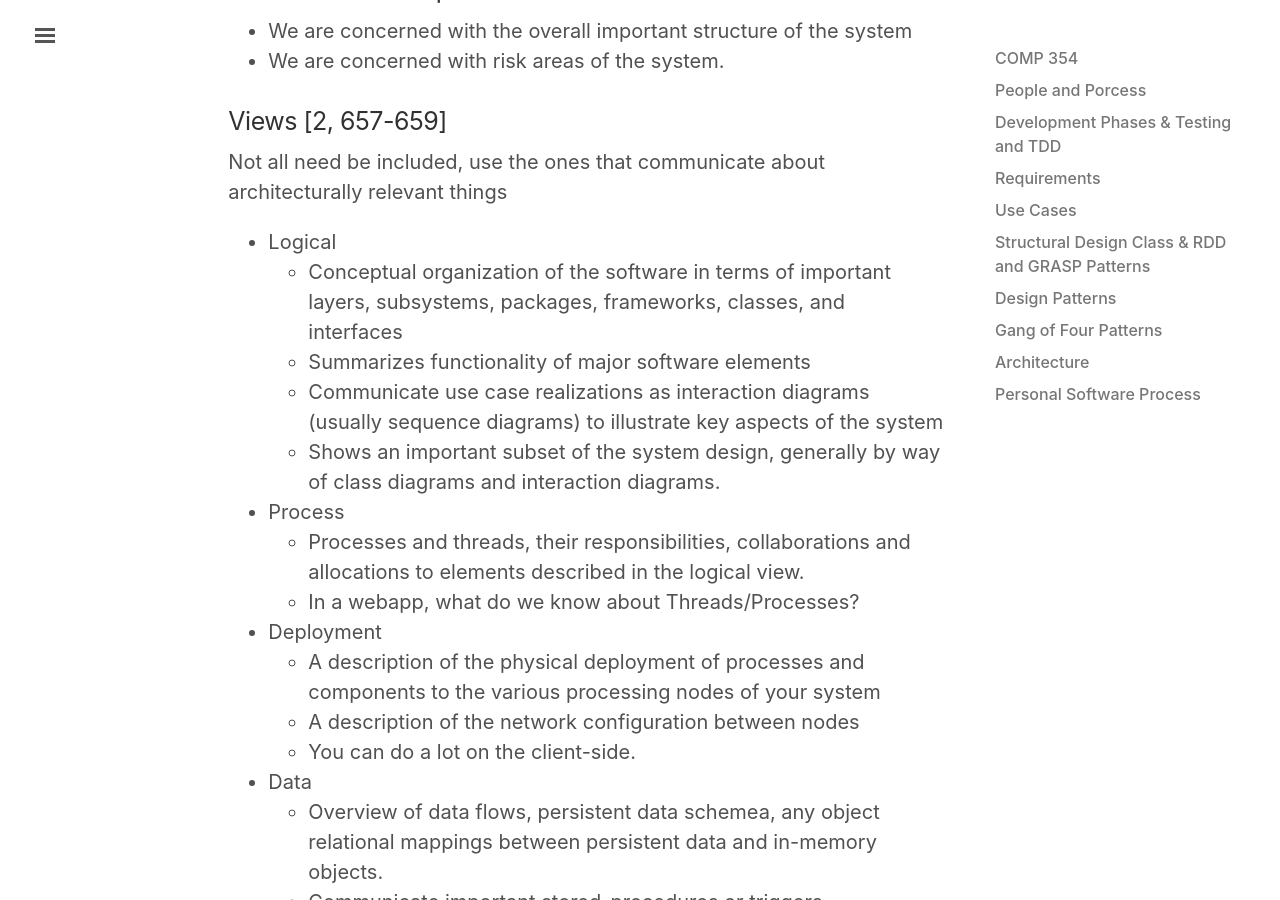
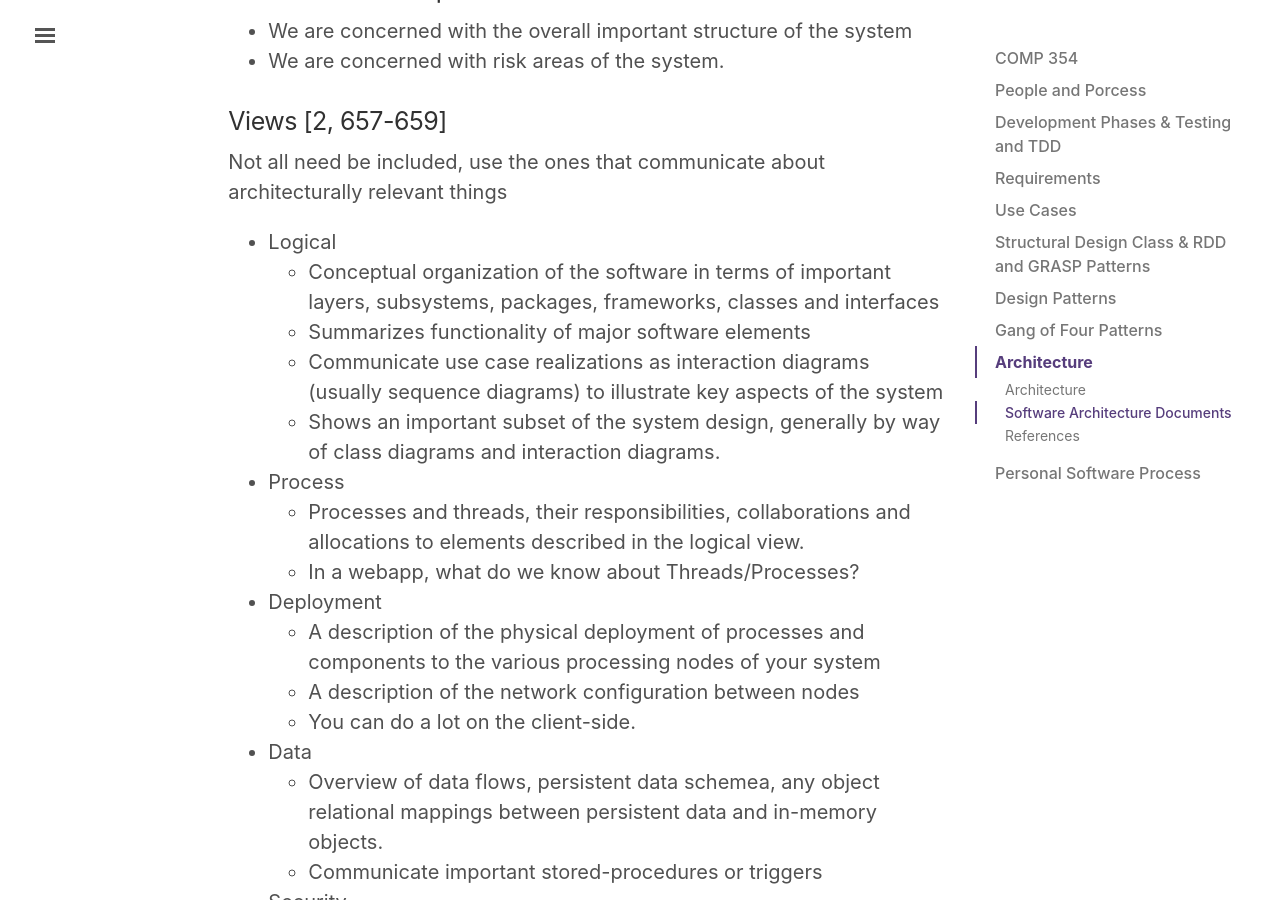
Before and after one commit to lingt-xyz/note, a Jekyll site: the page built from _posts/2018-08-01-COMP354.md, in a window 1280 px wide and 900 px high, scrolled down 24889 px. Built offline with Jekyll 4.4.1, drawn with Linux system fonts in a browser that asks for light colours.

Commit message:
update notes

```diff
--- a/_posts/2018-08-01-COMP354.md
+++ b/_posts/2018-08-01-COMP354.md
@@ -595,7 +595,7 @@
 Not all need be included, use the ones that communicate about architecturally relevant things
 
 * Logical
-    * Conceptual organization of the software in terms of important layers, subsystems, packages, frameworks, classes, and interfaces
+    * Conceptual organization of the software in terms of important layers, subsystems, packages, frameworks, classes and interfaces
     * Summarizes functionality of major software elements
     * Communicate use case realizations as interaction diagrams (usually sequence diagrams) to illustrate key aspects of the system
     * Shows an important subset of the system design, generally by way of class diagrams and interaction diagrams.
```
